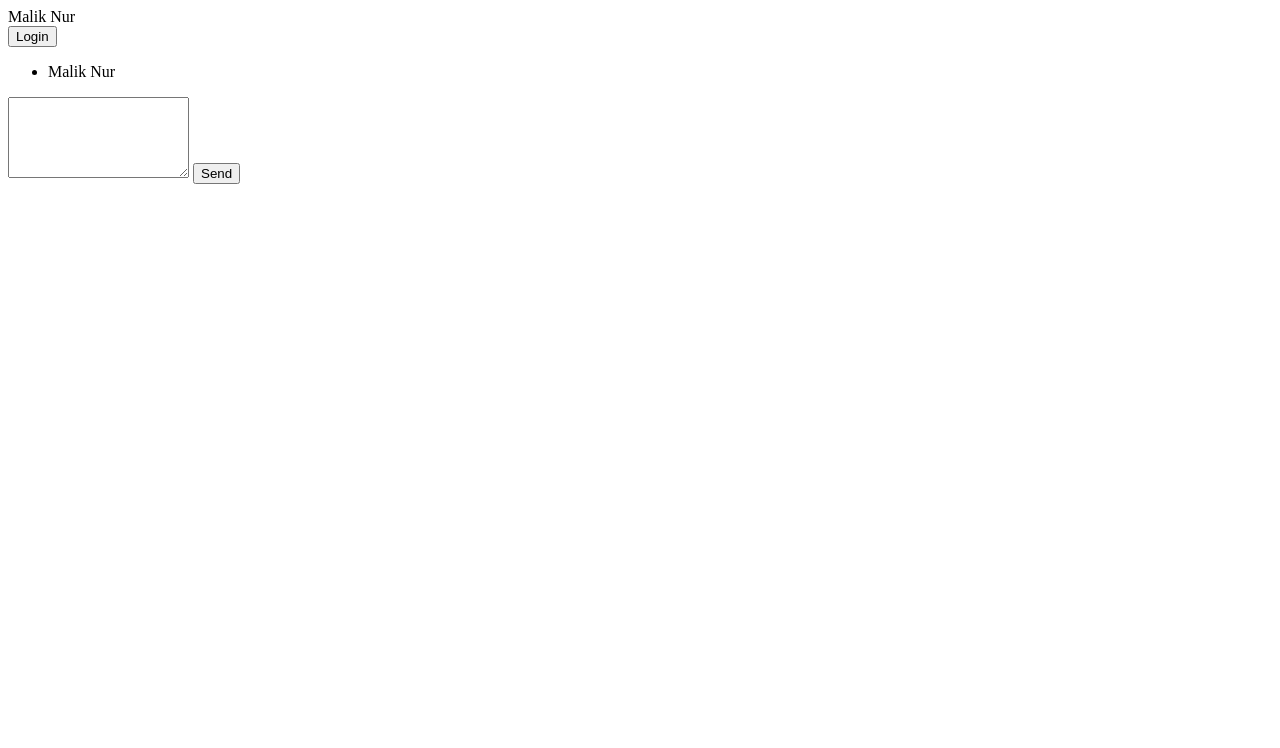
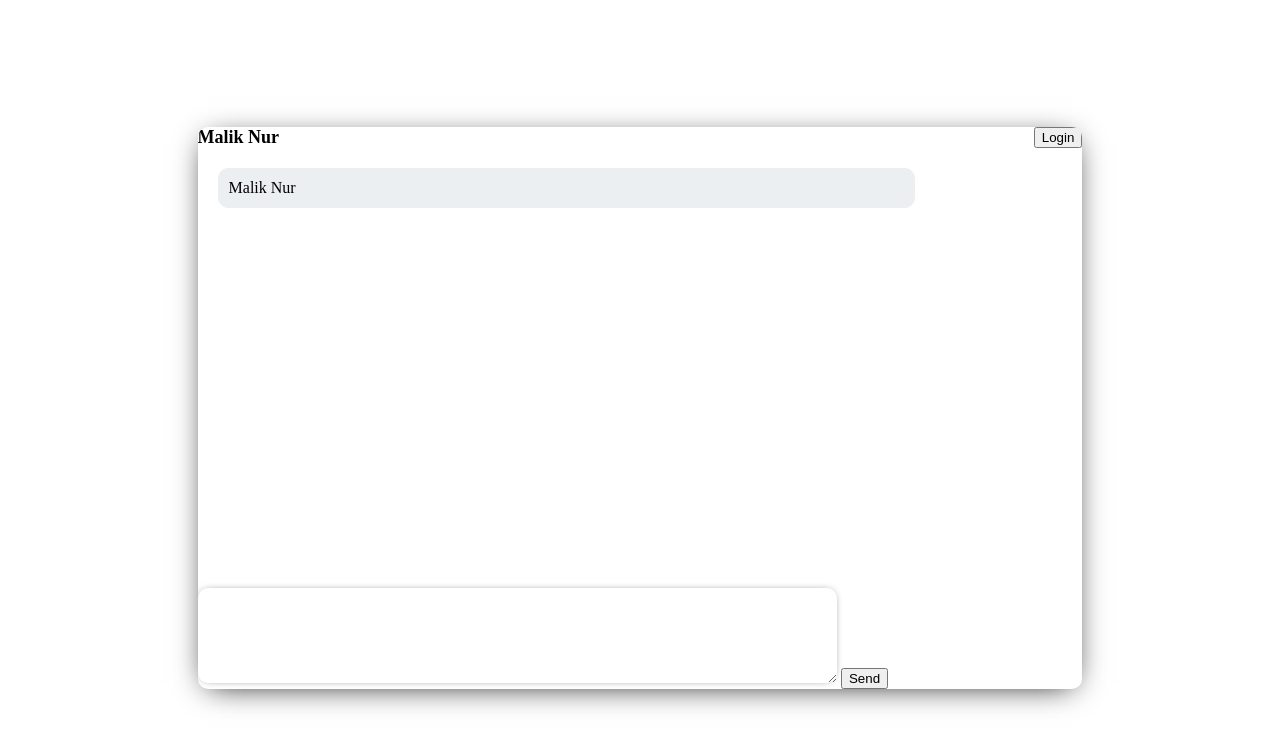
Before and after one commit to maliknur/angularFireChat, a website: page app/index.html in a window 1280 px wide. Drawn offline with Linux system fonts and the light colour scheme.

Commit message:
added sass

```diff
--- /dev/null
+++ b/app/sass/_vars.sass
@@ -0,0 +1,4 @@
+$danger: #fc0d1b
+$sucess: #3aa757
+$light: #eceff1
+$mainColor: #4688f1
--- a/app/sass/main.sass
+++ b/app/sass/main.sass
@@ -1,3 +1,57 @@
-h1
-	color: red
+@import vars
+
+
+.chat-page
+	height: 100vh
 	display: flex
+	justify-content: center
+	align-items: center
+
+.chat-window
+	width: 70%
+	box-shadow: 0 5px 30px -10px #000
+	border-radius: 10px
+	overflow: hidden
+
+
+.chat-header
+	display: flex
+	justify-content: space-between
+
+.chat-header-author
+	font-weight: 700
+	font-size: 18px
+
+.chat-body
+	height: 400px
+	overflow-y: scroll
+	padding: 20px
+
+.messages
+	margin: 0
+	padding: 0
+	list-style-type: none
+
+.message
+	background-color: $light
+	border-radius: 10px
+	padding: 10px
+	margin-bottom: 10px
+	border: 1px solid #eee
+	width: 80%
+	float: left
+
+.message--mine
+	float: right
+	color: #fff
+	background-color: $mainColor
+
+
+.chat-footer
+	textarea
+		width: 70%
+		padding: 10px
+		border: none
+		box-shadow: 0 0 10px -5px #000
+		border-radius: 10px
+		outline: none
```
Also changed, not shown: app/index.html (+1 -2 lines), app/css/main.css.
